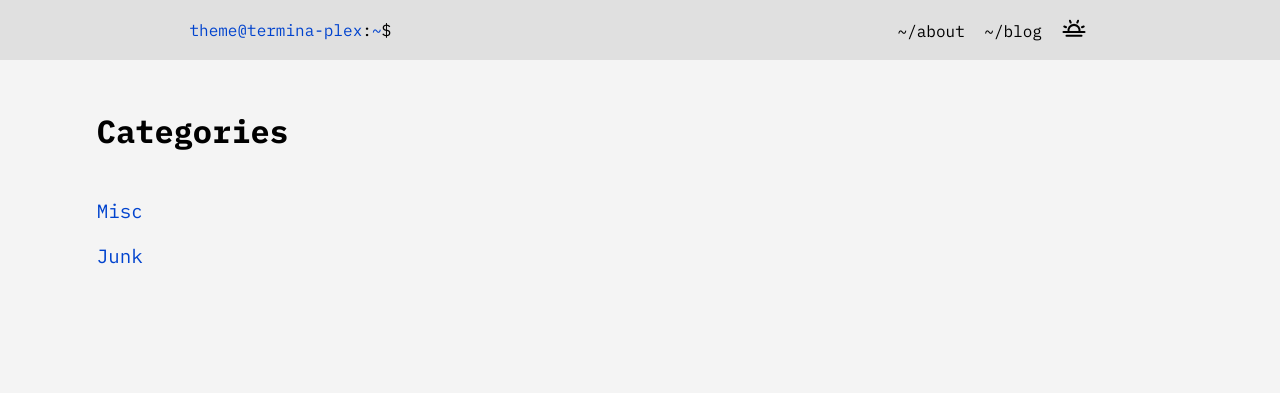
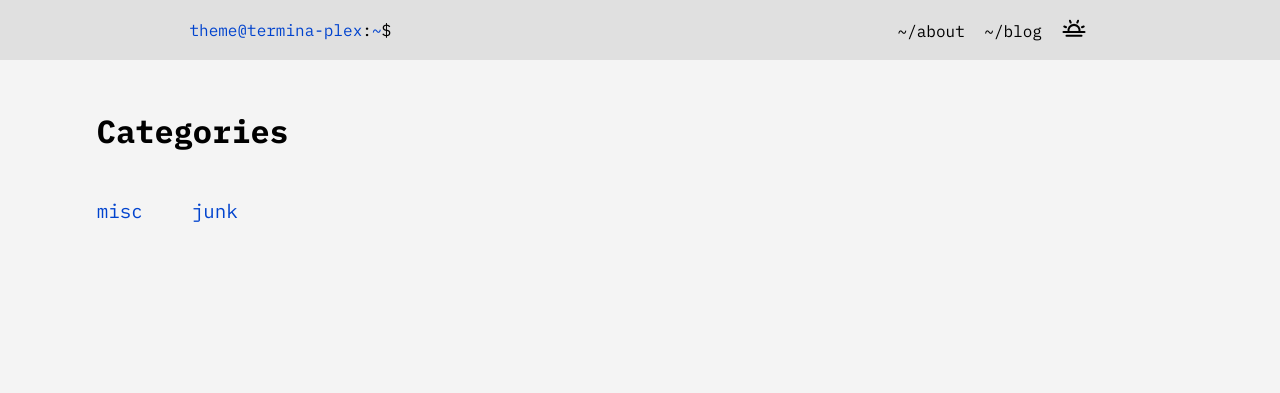
Before and after one commit to questionlp/termina-plex, a Jekyll site: the page built from category/index.md, in a window 1280 px wide. Shown: the top 393 px of the page. Built offline with Jekyll 4.4.1, drawn with Linux system fonts in a browser that asks for light colours.

Commit message:
Change rendering of category and tag archive pages

```diff
--- a/_includes/category-archive.html
+++ b/_includes/category-archive.html
@@ -8,8 +8,6 @@
   {% assign catitems = tempcat | split: '#' %}
   {% capture catname %}{{ catitems[1] }}{% endcapture %}
   <div class="metaCategory">
-    <h2 class="postTitle">
       <a href="/category/{{ catname }}">{{ catname }}</a>
-    </h2>
   </div>
 {% endfor %}
--- a/_includes/tag-archive.html
+++ b/_includes/tag-archive.html
@@ -8,8 +8,6 @@
   {% assign tagitems = temptag | split: '#' %}
   {% capture tagname %}{{ tagitems[1] }}{% endcapture %}
   <div class="metaTag">
-    <h2 class="postTitle">
       <a href="/tag/{{ tagname }}">{{ tagname }}</a>
-    </h2>
   </div>
 {% endfor %}
--- a/_sass/termina-plex/layout/posts.scss
+++ b/_sass/termina-plex/layout/posts.scss
@@ -15,10 +15,10 @@
 
 .postTitle {
   text-decoration: none;
-  text-transform: capitalize;
   font-family: $header-font-family;
   font-size: 1.2em;
   font-weight: 400;
+  text-transform: capitalize;
   float: left;
   width: 75%;
   margin: 0 0 1rem 0;
--- a/_sass/termina-plex/pages/base.scss
+++ b/_sass/termina-plex/pages/base.scss
@@ -77,3 +77,10 @@ th, tr, td {
   padding: $spacingUnit * 0.25 $spacingUnit * 0.375;
   margin: initial;
 }
+
+.metaTag, .metaCategory {
+  display: inline-flex;
+  font-family: $header-font-family;
+  font-size: 1.2em;
+  padding: 0 $spacingUnit * 1.5 $spacingUnit * 0.5 0;
+}
```
Also changed, not shown: termina-plex.gemspec.
